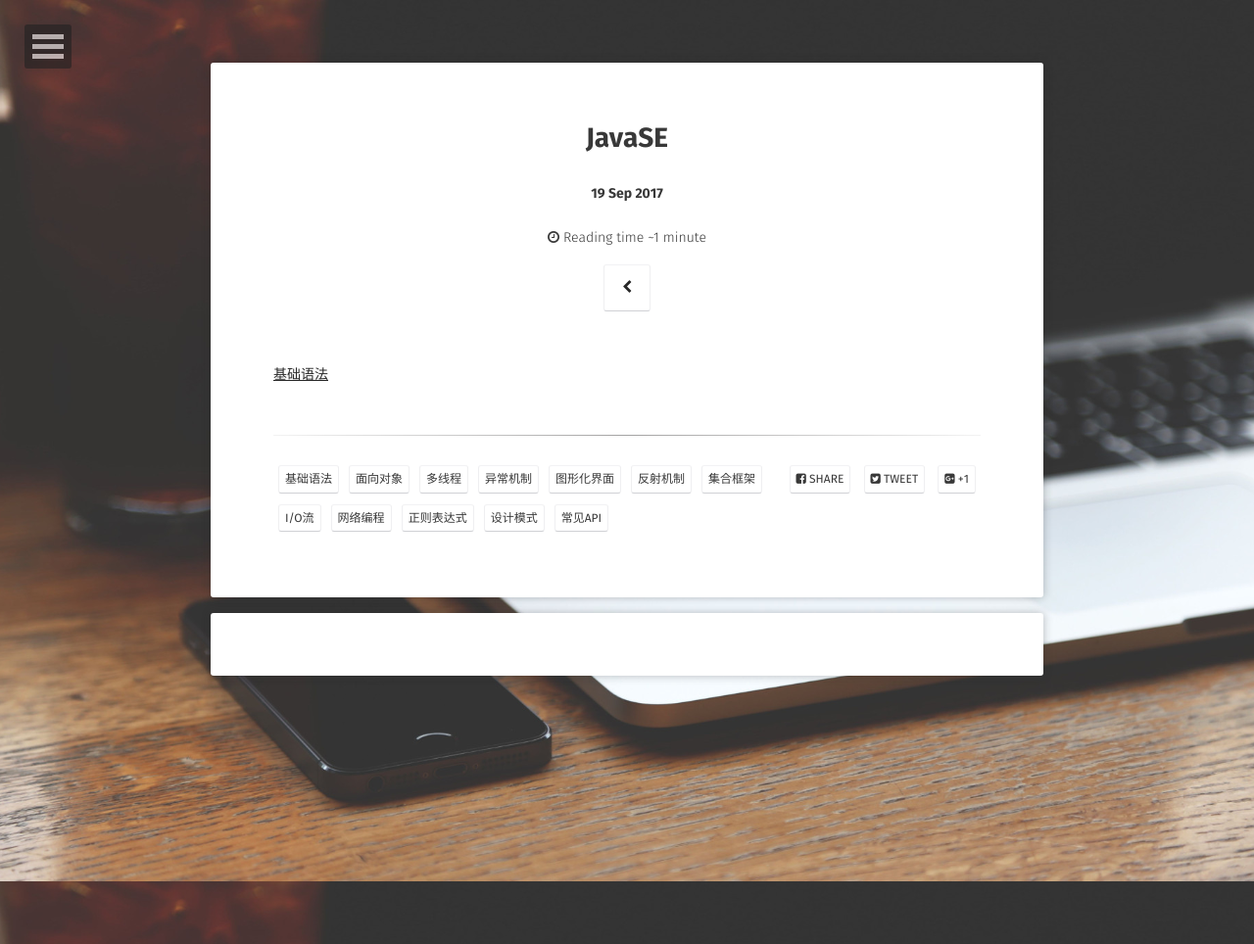
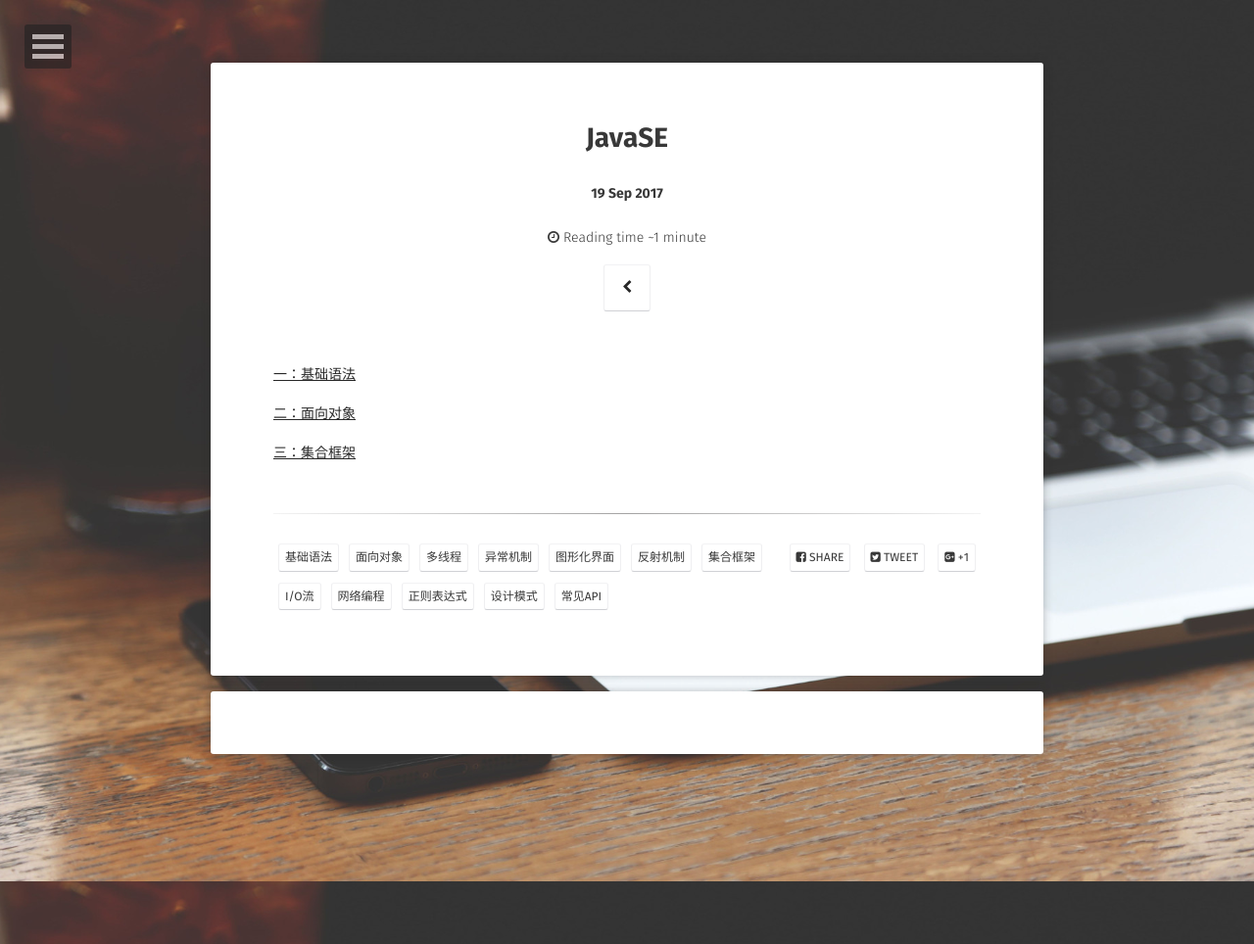
Before and after one commit to jackieliutao/javaStudyRoute, a Jekyll site: the page built from _posts/2017-09-18-JAVASE.md, in a window 1280 px wide. Shown: the whole page at 98% size. Built offline with Jekyll 4.4.1, drawn with Linux system fonts in a browser that asks for light colours; some web fonts are replaced; comment, search, counter and statistics services are not loaded.

Commit message:
update
update

```diff
--- a/_posts/2017-09-18-JAVASE.md
+++ b/_posts/2017-09-18-JAVASE.md
@@ -18,4 +18,8 @@ tag:
 - 常见API
 comments: true
 ---
-[基础语法](../javaSE/java-basicGrammer.html)
+[一：基础语法](../javaSE/basic-grammer.html)
+
+[二：面向对象](../javaSE/object-oriented.html)
+
+[三：集合框架](../javaSE/collection-framework.html)
```
